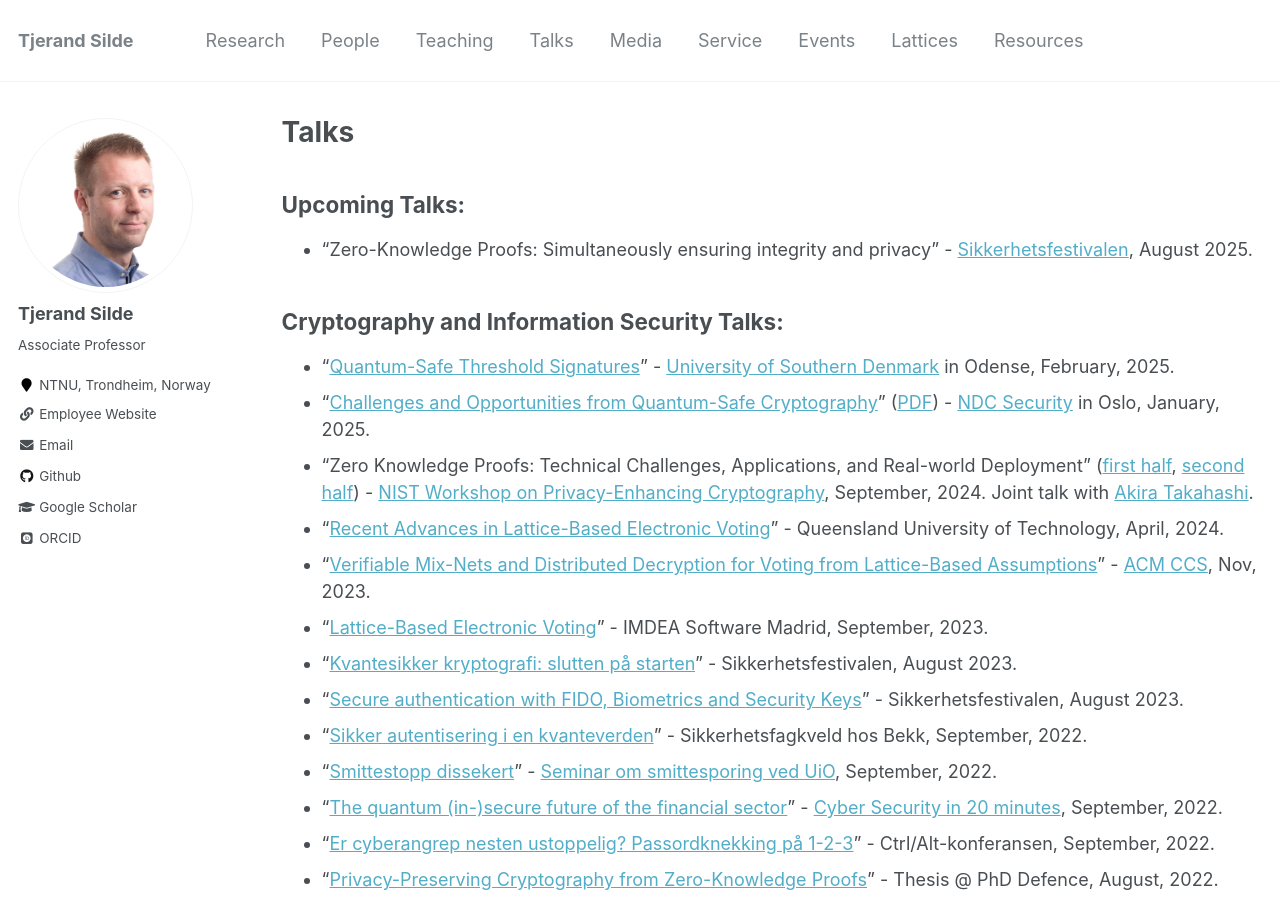
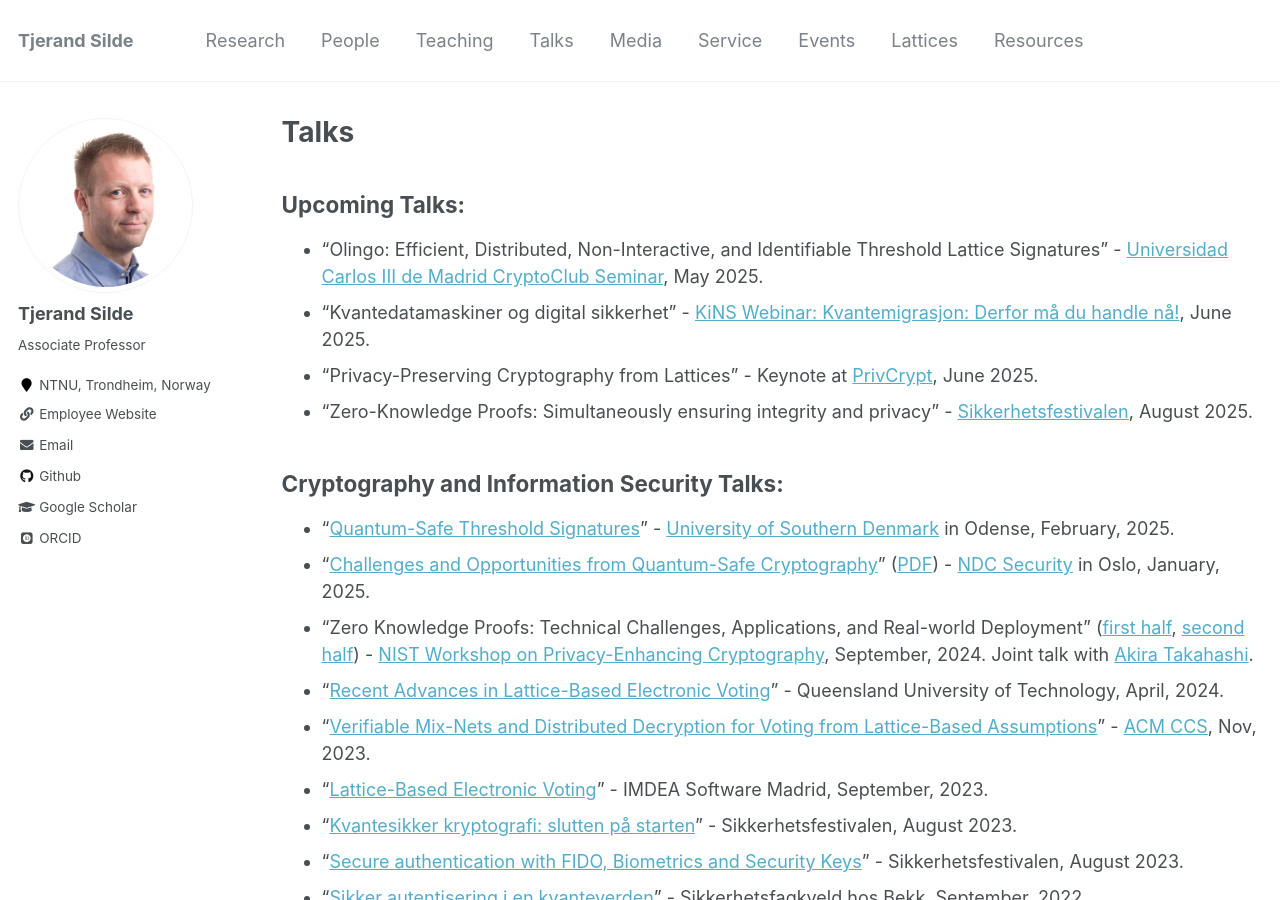
Before and after one commit to tjesi/tjesi.github.io, a Jekyll site: the page built from _pages/talks.md, in a window 1280 px wide and 900 px high. Built offline with Jekyll 4.4.1, drawn with Linux system fonts in a browser that asks for light colours; some web fonts are replaced.

Commit message:
Update talks.md

```diff
--- a/_pages/talks.md
+++ b/_pages/talks.md
@@ -7,6 +7,9 @@ author_profile: true
 
 ## Upcoming Talks:
 
+* "Olingo: Efficient, Distributed, Non-Interactive, and Identifiable Threshold Lattice Signatures" - [Universidad Carlos III de Madrid CryptoClub Seminar](https://sites.google.com/view/cryptclub/seminarios), May 2025.
+* "Kvantedatamaskiner og digital sikkerhet" - [KiNS Webinar: Kvantemigrasjon: Derfor må du handle nå!](https://www.kins.no/arrangementer/fagwebinar-kvantemigrasjon), June 2025.
+* "Privacy-Preserving Cryptography from Lattices" - Keynote at [PrivCrypt](https://privcryptworkshop.github.io), June 2025.
 * "Zero-Knowledge Proofs: Simultaneously ensuring integrity and privacy" - [Sikkerhetsfestivalen](https://www.sikkerhetsfestivalen.no/program), August 2025.
 
 ## Cryptography and Information Security Talks:
```
